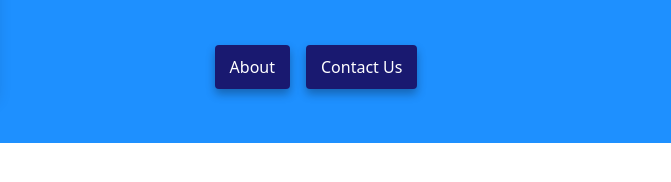
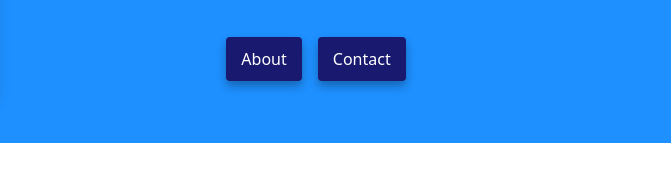
Before and after one commit to tmercier1/portfolio-project-responsive, a plain HTML site: page index.html in a window 1280 px wide. Shown: the part 392-574 px from the top of the page, 609-1280 px from the left. Drawn offline with nearby package versions, Linux system fonts and the light colour scheme.

Commit message:
Cleaned up CSS, removed the word "us" from contact button

```diff
--- a/index.html
+++ b/index.html
@@ -26,9 +26,9 @@
 <div class="col-md-6">
     <h1>Koi Dynasty</h1>
 		<p>Taking care of all of your fresh and salt water fish needs</p>
-		<div class="navigation-links mt-5">
+		<div class="navigation-links">
 			<a href="#" class="about-link">About</a>
-      <a href="#" class="contact-link ms-3">Contact Us</a>
+      <a href="#" class="contact-link ms-3">Contact</a>
     </div>
 	</div>
 	</div>
--- a/styles/portfolio.css
+++ b/styles/portfolio.css
@@ -39,7 +39,6 @@ p {
     background: var(--primary-color);
     box-shadow: var(--box-shadow);
     color: var(--secondary-color);
-    justify-content: center;
   }
   .navigation-links a:hover {
       background-color: var(--secondary-color);
```
